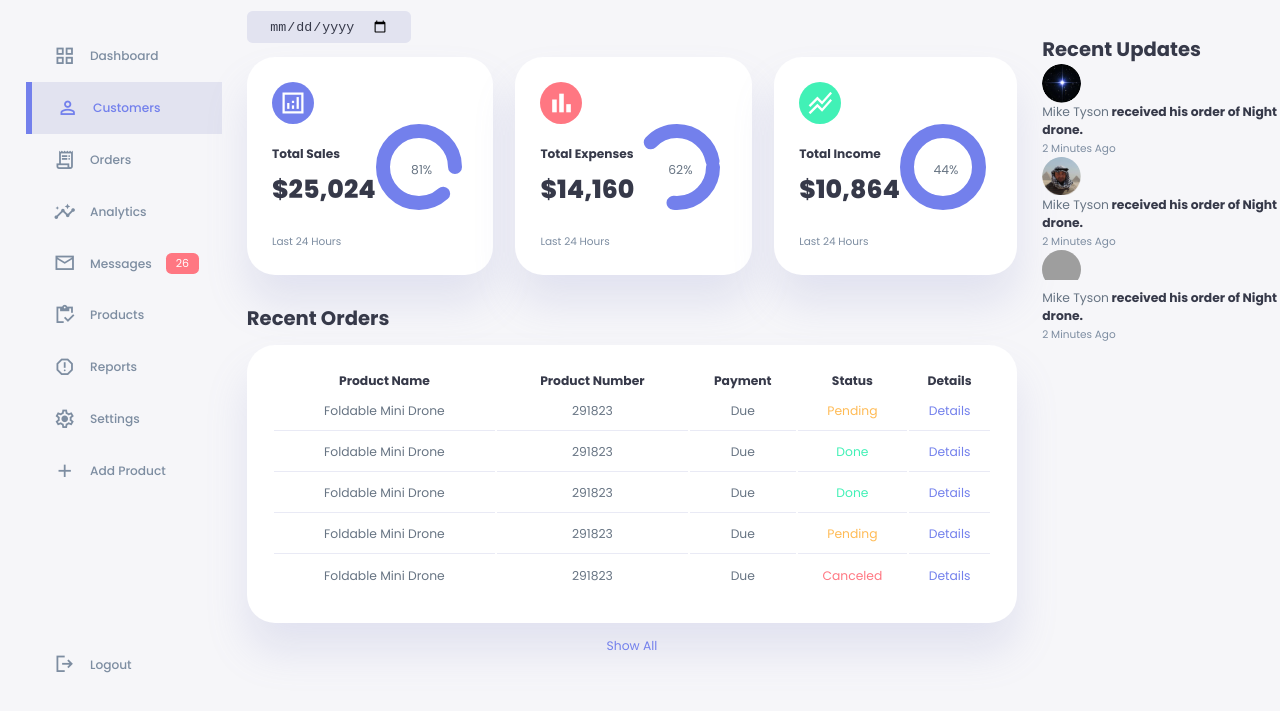
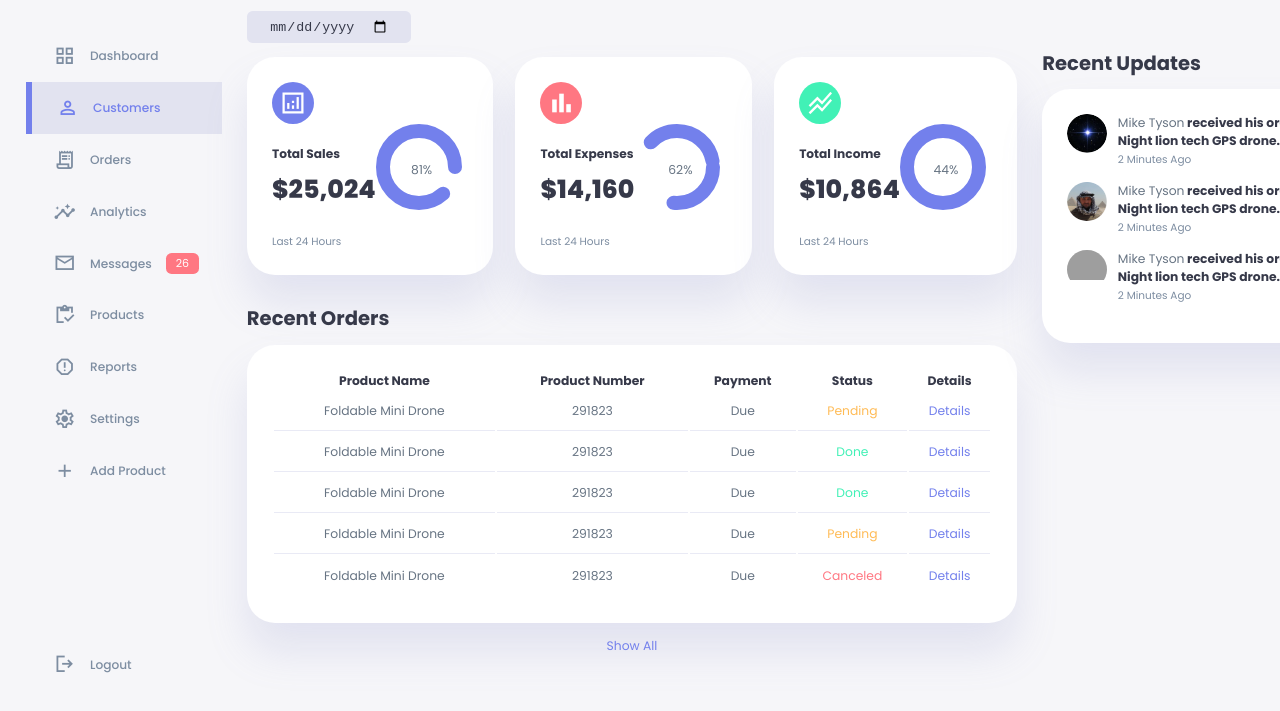
Before and after one commit to zurasits/fradmin, a plain HTML site: page index.html in a window 1280 px wide. Shown: the part 61-772 px from the top of the page. Drawn offline with nearby package versions, Linux system fonts and the light colour scheme; grey boxes are pictures that could not be loaded.

Commit message:
recent updates style

```diff
--- a/style.css
+++ b/style.css
@@ -436,3 +436,32 @@ main .recent-orders a {
     color: #fff;
     border-radius: var(--border-radius-1);
 }
+
+    /* ---  right recent updates--- */
+
+.right .recent-updates {
+    margin: 1rem 0 0;
+}
+
+.right .recent-updates h2 {
+    margin: 0 0 0.8rem;
+}
+
+.right .recent-updates .updates {
+    background: var(--color-white);
+    padding: var(--card-padding);
+    border-radius: var(--card-border-radius);
+    box-shadow: var(--box-shadow);
+    transition: all 300ms ease;
+}
+
+.right .recent-updates .updates:hover {
+    box-shadow: none;
+}
+
+.right .recent-updates .updates .update {
+    display: grid;
+    grid-template-columns: 2.6rem auto;
+    gap: 1rem;
+    margin: 0 0 1rem;
+}
```
